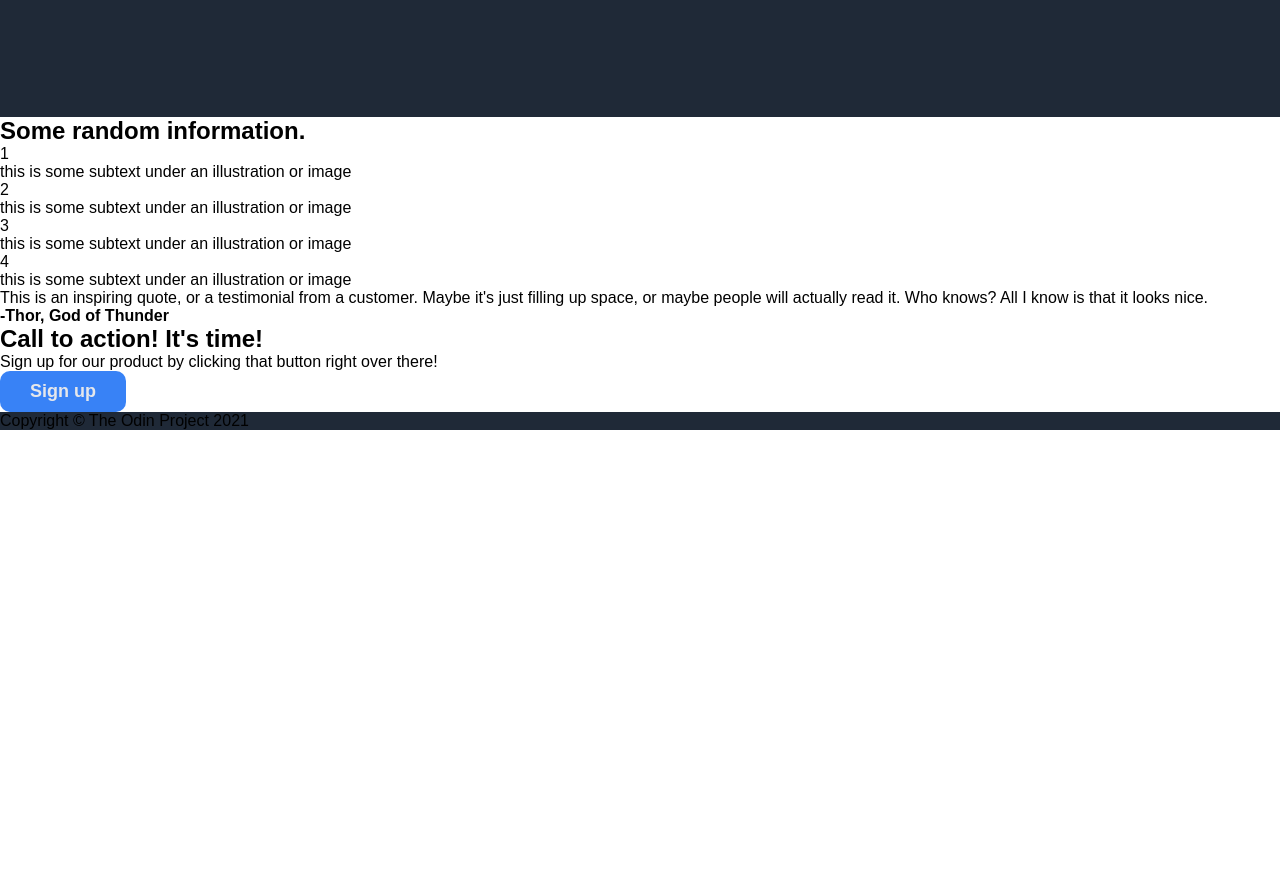
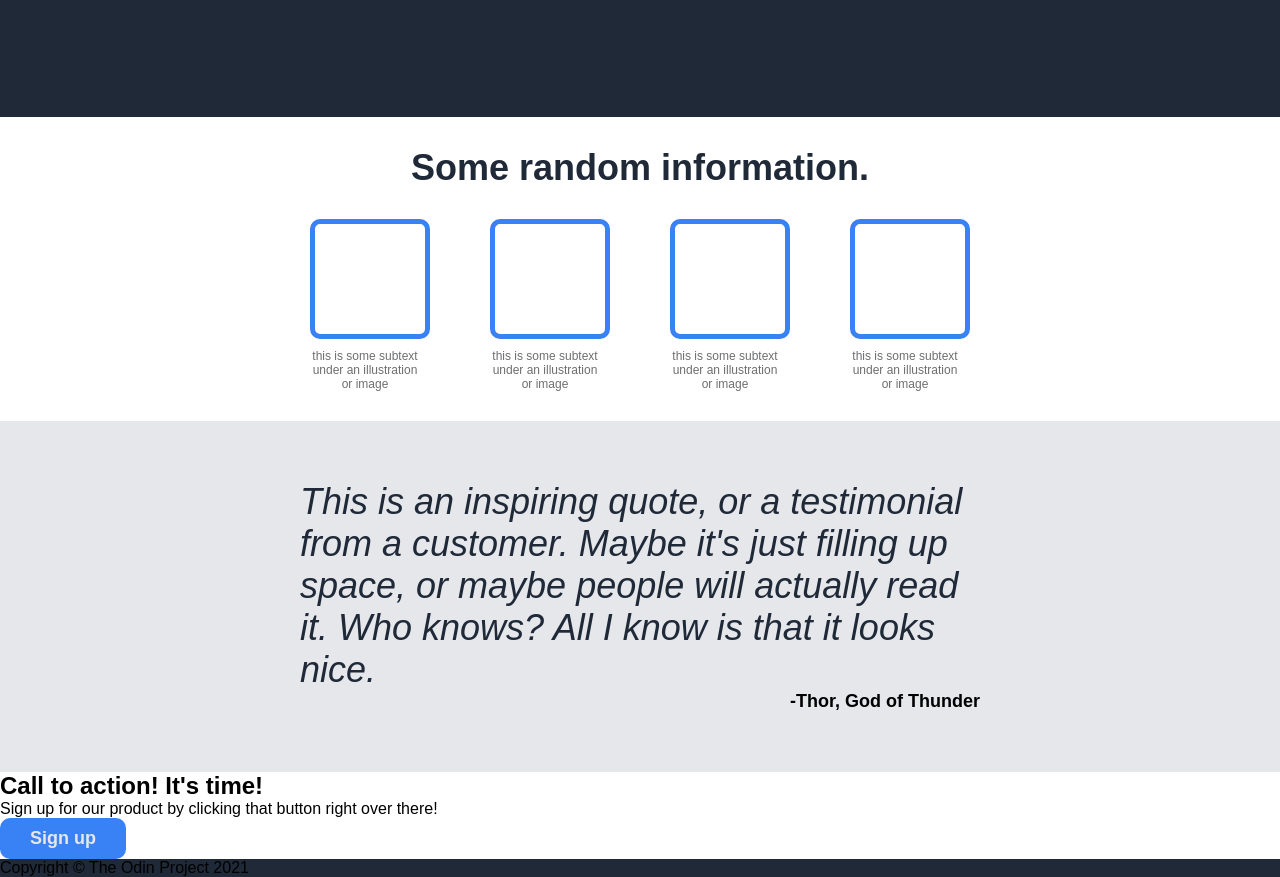
Before and after one commit to clock783/landing-page, a plain HTML site: page index.html in a window 1280 px wide. Shown: the part 421-1298 px from the top of the page. Before the commit the page ends 851 px from the top, so only its background shows below. Drawn offline with Linux system fonts and the light colour scheme.

Commit message:
Apply styles to random info and quote

```diff
--- a/index.html
+++ b/index.html
@@ -26,17 +26,29 @@
             <img src="./img/concrete-worker-yury-kim.jpeg" alt="construction worker pouring concrete with hose">
         </div>
     </div>
-    <h2>Some random information.</h2>
-    <div>1</div> <!-- This is an empty box -->
-    <div>this is some subtext under an illustration or image</div>
-    <div>2</div> <!-- This is an empty box -->
-    <div>this is some subtext under an illustration or image</div>
-    <div>3</div> <!-- This is an empty box -->
-    <div>this is some subtext under an illustration or image</div>
-    <div>4</div> <!-- This is an empty box -->
-    <div>this is some subtext under an illustration or image</div>
-    <p> This is an inspiring quote, or a testimonial from a customer. Maybe it's just filling up space, or maybe people will actually read it. Who knows? All I know is that it looks nice.</p>
-    <p><strong>-Thor, God of Thunder</strong></p>
+    <h2 class="mid-content-header">Some random information.</h2>
+    <div class="mid-content">
+        <div class="box-and-text">
+            <div class="box"></div>
+            <div class="text">this is some subtext under an illustration or image</div>
+        </div>
+        <div class="box-and-text">
+            <div class="box"></div>
+            <div class="text">this is some subtext under an illustration or image</div>
+        </div>
+        <div class="box-and-text">
+            <div class="box"></div>
+            <div class="text">this is some subtext under an illustration or image</div>
+        </div>
+        <div class="box-and-text">
+            <div class="box"></div>
+            <div class="text">this is some subtext under an illustration or image</div>
+        </div>
+    </div>
+    <div class="quote">
+        <p class="quote-text"> This is an inspiring quote, or a testimonial from a customer. Maybe it's just filling up space, or maybe people will actually read it. Who knows? All I know is that it looks nice.</p>
+        <p class="quoter">-Thor, God of Thunder</p>
+    </div>
     <h2>Call to action! It's time!</h2>
     <p>Sign up for our product by clicking that button right over there!</p>
     <button class="bottom-button">Sign up</button>
--- a/styles.css
+++ b/styles.css
@@ -78,4 +78,55 @@ a {
 
 img {
     height: 250px;
+    border-radius: 10px;
 }
+
+.mid-content-header {
+    font-size: 36px;
+    font-weight: 900;
+    color: #1f2937;
+    text-align: center;
+    padding: 30px 0px;
+}
+
+.mid-content {
+    display: flex;
+    justify-content: center;
+    gap: 60px;
+    padding-bottom: 30px;
+}
+
+.box {
+    height: 110px;
+    width: 110px;
+    border: 5px solid #3882f6;
+    border-radius: 10px;
+}
+
+.text {
+    padding-top: 10px;
+    /* border: 1px solid red; */
+    color: #6d6e70;
+    font-size: 12px;
+    max-width: 110px;
+    text-align: center;
+}
+
+.quote {
+    background-color: #e5e7eb;
+    padding: 60px 300px;
+}
+
+.quote-text {
+    font-size: 36px;
+    font-style: italic;
+    font-weight: lighter;
+    color: #1f2937;
+    /* text-align: center; */
+}
+
+.quoter {
+    text-align: right;
+    font-size: 18px;
+    font-weight: bold;
+}
```
